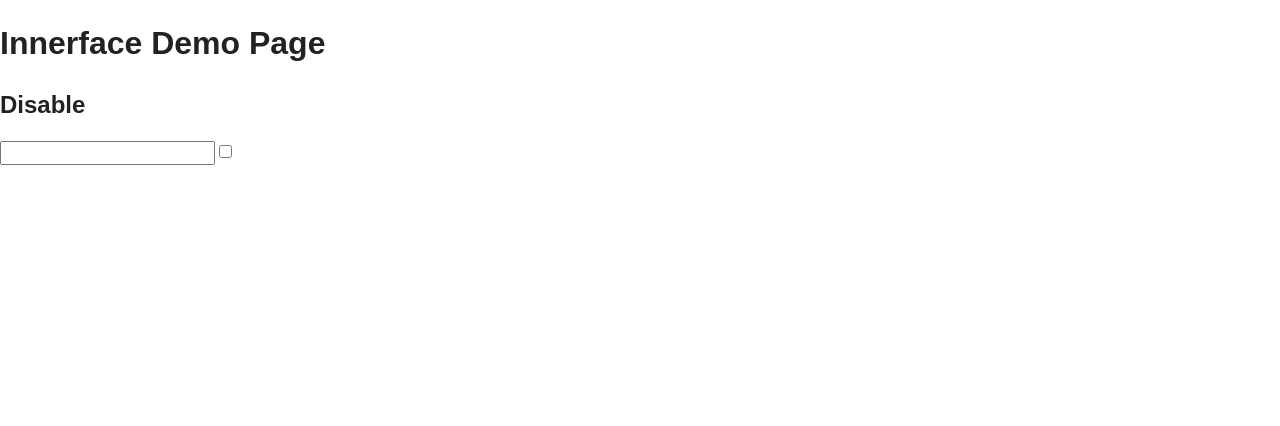
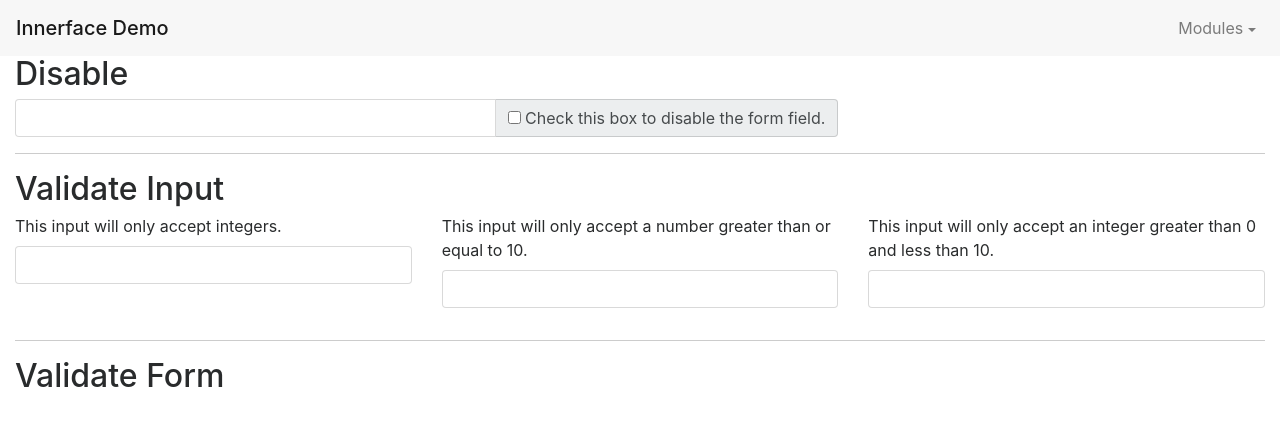
Before and after one commit to overneath42/innerface, a website built with webpack: page demo/index.html in a window 1280 px wide. Built offline with nearby package versions, Linux system fonts and the light colour scheme; a script that the page names is missing.

Commit message:
Set up module demonstrations

```diff
--- a/demo/index.html
+++ b/demo/index.html
@@ -11,21 +11,89 @@
   <link rel="apple-touch-icon" href="apple-touch-icon.png">
   <!-- Place favicon.ico in the root directory -->
 
-  <link rel="stylesheet" href="css/normalize.css">
+  <link rel="stylesheet" href="//maxcdn.bootstrapcdn.com/bootstrap/4.0.0-alpha.6/css/bootstrap.min.css" integrity="sha384-rwoIResjU2yc3z8GV/NPeZWAv56rSmLldC3R/AZzGRnGxQQKnKkoFVhFQhNUwEyJ"
+    crossorigin="anonymous">
   <link rel="stylesheet" href="css/main.css">
 </head>
 
 <body>
+  <nav class="navbar navbar-toggleable-md navbar-light bg-faded">
+    <button class="navbar-toggler navbar-toggler-right" type="button" data-toggle="collapse" data-target="#navbarNavDropdown"
+      aria-controls="navbarNavDropdown" aria-expanded="false" aria-label="Toggle navigation">
+        <span class="navbar-toggler-icon"></span>
+      </button>
+    <h1 class="navbar-brand mb-0">Innerface Demo</h1>
 
-  <h1>Innerface Demo Page</h1>
+    <div class="collapse navbar-collapse" id="navbarNavDropdown">
+      <div class="navbar-nav ml-auto">
+        <div class="nav-item dropdown">
+          <a class="nav-link dropdown-toggle" href="#menu" id="navbarDropdownMenuLink" data-toggle="dropdown" aria-haspopup="true"
+            aria-expanded="false">Modules</a>
+          <div class="dropdown-menu dropdown-menu-right text-right" aria-labelledby="navbarDropdownMenuLink">
+            <a class="dropdown-item" href="#disable">Disable</a>
+            <a class="dropdown-item" href="#validateInput">Validate Input</a>
+            <a class="dropdown-item" href="#validateForm">Validate Form</a>
+          </div>
+        </div>
+      </div>
+    </div>
+  </nav>
 
-  <h2>Disable</h2>
+  <div class="container-fluid">
+    <h2>Disable</h2>
 
-  <input type="text" data-if-disable="checkboxIsChecked">
-  <input type="checkbox" data-if-disable-condition="checkboxIsChecked|false">
+    <div class="row">
+      <div class="col-xs-12 col-sm-9 col-md-8">
+        <div class="input-group">
+          <input type="text" class="form-control" data-if-disable="checkboxIsChecked">
+          <span class="input-group-addon">
+            <span class="form-check mb-0">
+              <label class="form-check-label">
+                <input class="form-check-input" type="checkbox" data-if-disable-condition="checkboxIsChecked|false" aria-label="A checkbox which will disable the field next to it">
+                Check this box to disable the form field.
+              </label>
+            </span>
+          </span>
+        </div>
+      </div>
+    </div>
 
+    <hr>
+
+    <h2>Validate Input</h2>
+
+    <div class="row">
+      <div class="col-xs-12 col-sm-4">
+        <div class="form-group">
+          <label for="validate_input_integer" class="control-label">This input will only accept integers.</label>
+          <input type="text" class="form-control" id="validate_input_integer" data-if-validate-input="integer">
+        </div>
+      </div>
+      <div class="col-xs-12 col-sm-4">
+        <div class="form-group">
+          <label for="validate_input_greater_than10" class="control-label">This input will only accept a number greater than or equal to 10.</label>
+          <input type="number" class="form-control" id="validate_input_greater_than10" data-if-validate-input="greaterThanOrEqualTo[10]">
+        </div>
+      </div>
+      <div class="col-xs-12 col-sm-4">
+        <div class="form-group">
+          <label for="validate_input_integer_greater_than10" class="control-label">This input will only accept an integer greater than 0 and less than 10.</label>
+          <input type="number" class="form-control" id="validate_input_integer_greater_than10" data-if-validate-input="greaterThan[0]|lessThan[10]">
+        </div>
+      </div>
+    </div>
+
+    <hr>
+
+    <h2>Validate Form</h2>
+
+  </div>
+
+  <script src="//cdnjs.cloudflare.com/ajax/libs/jquery/1.12.4/jquery.min.js"></script>
+  <script src="//cdnjs.cloudflare.com/ajax/libs/tether/1.4.0/js/tether.min.js"></script>
+  <script src="//maxcdn.bootstrapcdn.com/bootstrap/4.0.0-alpha.6/js/bootstrap.min.js" integrity="sha384-vBWWzlZJ8ea9aCX4pEW3rVHjgjt7zpkNpZk+02D9phzyeVkE+jo0ieGizqPLForn"
+    crossorigin="anonymous"></script>
   <script src="js/innerface.bundle.js"></script>
-  <script src="js/main.js"></script>
 
   <!-- Google Analytics: change UA-XXXXX-X to be your site's ID. -->
   <script>
```
Also changed, not shown: 1 other file.
